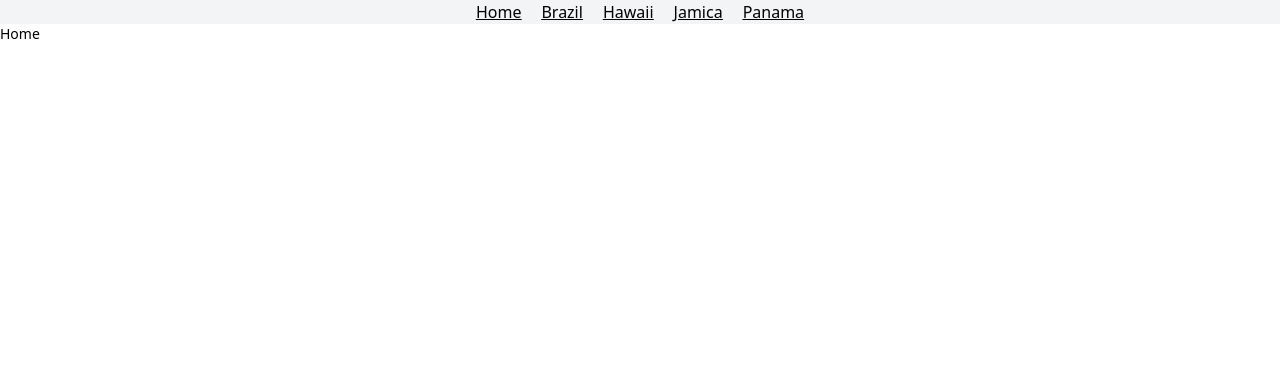
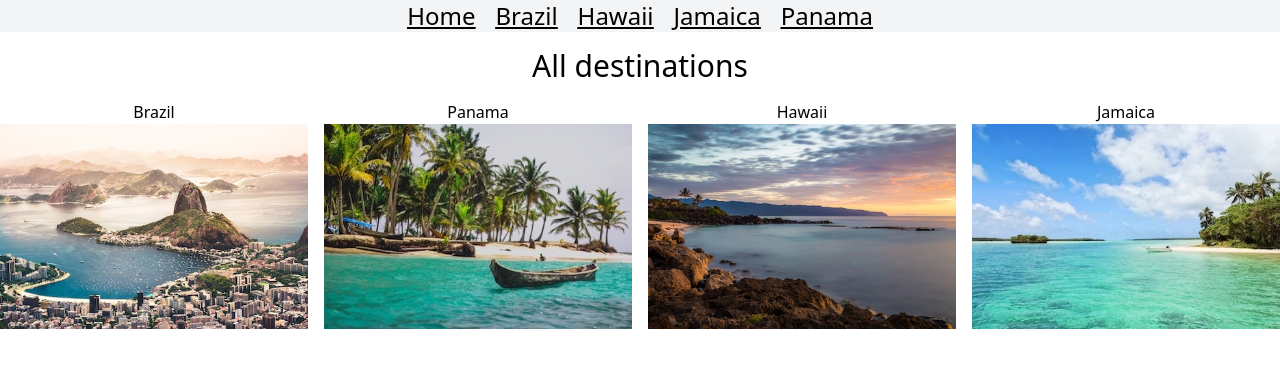
Before and after one commit to Kanglinwu/vue3_lab, a Vue app: page / in a window 1280 px wide. Shown: the top 368 px of the page. Built offline with nearby package versions, Linux system fonts and the light colour scheme.

Commit message:
done for the router-link on home page

```diff
--- a/src/App.vue
+++ b/src/App.vue
@@ -1,10 +1,11 @@
 <template>
+  <!-- ref - https://vueschool.io/lessons/vuejs-router-creating-routes -->
   <div id="app">
-    <div class="container underline bg-gray-100 mx-auto flex justify-center gap-5">
+    <div class="container underline bg-gray-100 mx-auto flex justify-center gap-5 text-2xl">
       <router-link class="hover:text-red-300" to="/">Home</router-link>
       <router-link class="hover:text-red-300" to="/brazil">Brazil</router-link>
       <router-link class="hover:text-red-300" to="/hawaii">Hawaii</router-link>
-      <router-link class="hover:text-red-300" to="/jamica">Jamica</router-link>
+      <router-link class="hover:text-red-300" to="/jamaica">Jamaica</router-link>
       <router-link class="hover:text-red-300" to="/panama">Panama</router-link>
     </div>
   </div>
--- a/src/router/index.js
+++ b/src/router/index.js
@@ -3,7 +3,7 @@ import { createRouter, createWebHistory } from "vue-router";
 import Home from "../views/Home.vue";
 import Brazil from "../views/Brazil.vue";
 import Hawaii from "../views/Hawaii.vue";
-import Jamica from "../views/Jamica.vue";
+import Jamaica from "../views/Jamaica.vue";
 import Panama from "../views/Panama.vue";
 
 const routes = [
@@ -23,9 +23,9 @@ const routes = [
     component: Hawaii
   },
   {
-    path: "/jamica",
-    name: "jamica",
-    component: Jamica
+    path: "/jamaica",
+    name: "jamaica",
+    component: Jamaica
   },
   {
     path: "/panama",
--- a/src/views/Brazil.vue
+++ b/src/views/Brazil.vue
@@ -1,5 +1,5 @@
 <template>
-  <div>
-    <p class="text-5xl">Brazil</p>
+  <div class="container mx-auto py-4 flex justify-center">
+    <p class="text-2xl">Brazil</p>
   </div>
 </template>
--- a/src/views/Home.vue
+++ b/src/views/Home.vue
@@ -1,17 +1,27 @@
 <template>
-  <div>
-    <p class="text-sm">Home</p>
+  <div class="container mx-auto py-4 justify-center grid grid-cols-4 gap-4">
+    <p class="text-3xl flex justify-center col-span-4">All destinations</p>
+    <div class="col-1 transform hover:scale-105 motion-reduce:transform-none" v-for="item in destinations" :key="item.name">
+      <router-link class="flex justify-center" :to="item.slug">{{item.name}}</router-link>
+      <figure>
+        <router-link :to="item.name">
+          <img :src="require(`../assets/${item.image}`)" :alt="item.name">
+        </router-link>
+      </figure>
+    </div>
   </div>
 </template>
 
 <script>
-// @ is an alias to /src
-// import HelloWorld from "@/components/HelloWorld.vue";
+import { ref } from "vue";
+import store from "../store.js";
 
 export default {
-  name: "Home",
-  components: {
-    // HelloWorld
-  }
+  setup() {
+    const destinations = ref(store.destinations);
+    return {
+      destinations,
+    };
+  },
 };
 </script>
--- /dev/null
+++ b/src/views/Jamaica.vue
@@ -0,0 +1,5 @@
+<template>
+  <div class="container mx-auto py-4 flex justify-center">
+    <p class="text-2xl">Jamaica</p>
+  </div>
+</template>
--- a/src/views/Jamica.vue
+++ /dev/null
@@ -1,5 +0,0 @@
-<template>
-  <div>
-    <p class="text-sm">Jamica</p>
-  </div>
-</template>
--- a/src/views/Panama.vue
+++ b/src/views/Panama.vue
@@ -1,5 +1,5 @@
 <template>
-  <div>
-    <p class="text-sm">Panama</p>
+  <div class="container mx-auto py-4 flex justify-center">
+    <p class="text-2xl">Panama</p>
   </div>
 </template>
```
Also changed, not shown: 1 other file (tests, documents, lock files or other folders).
